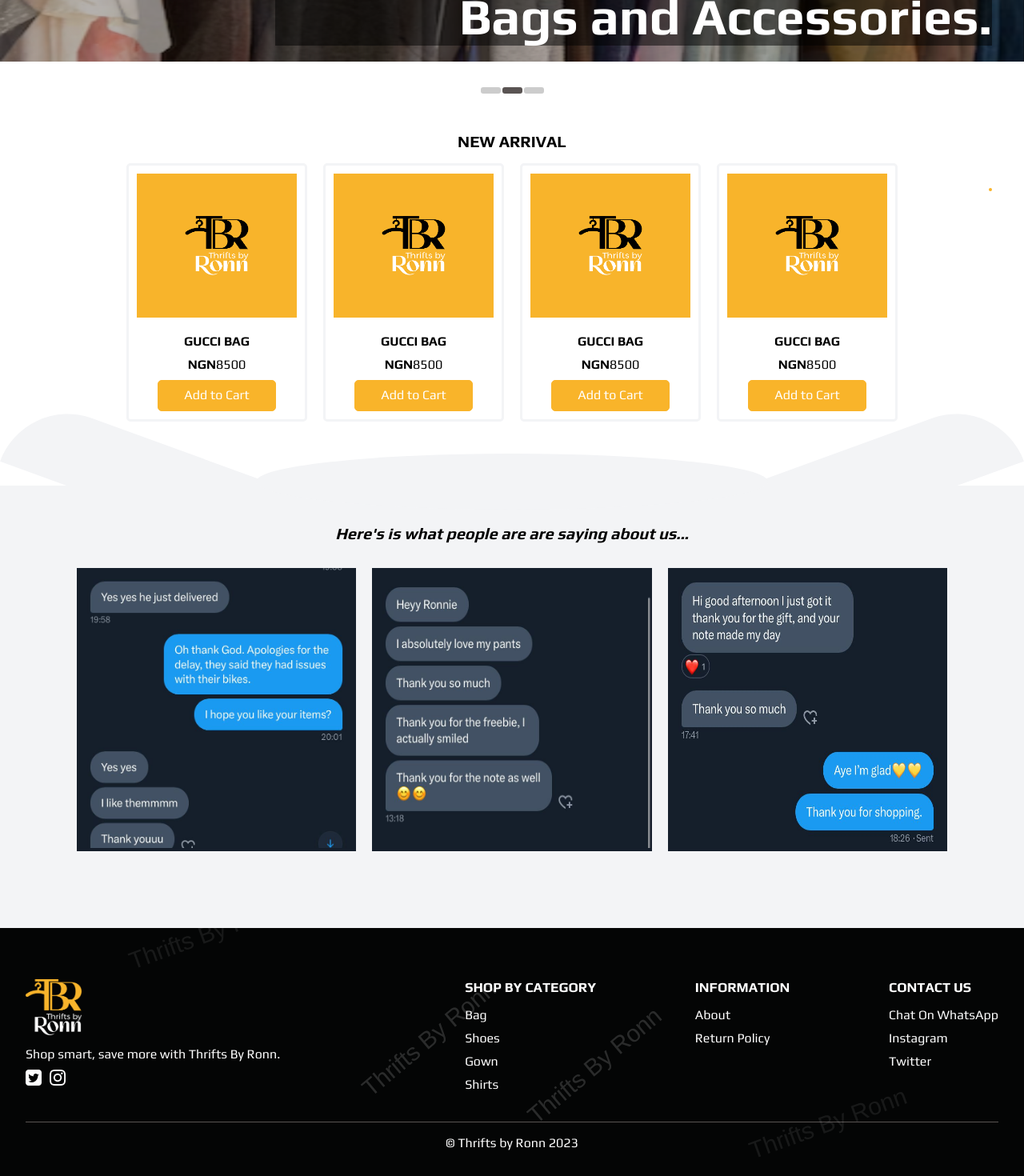
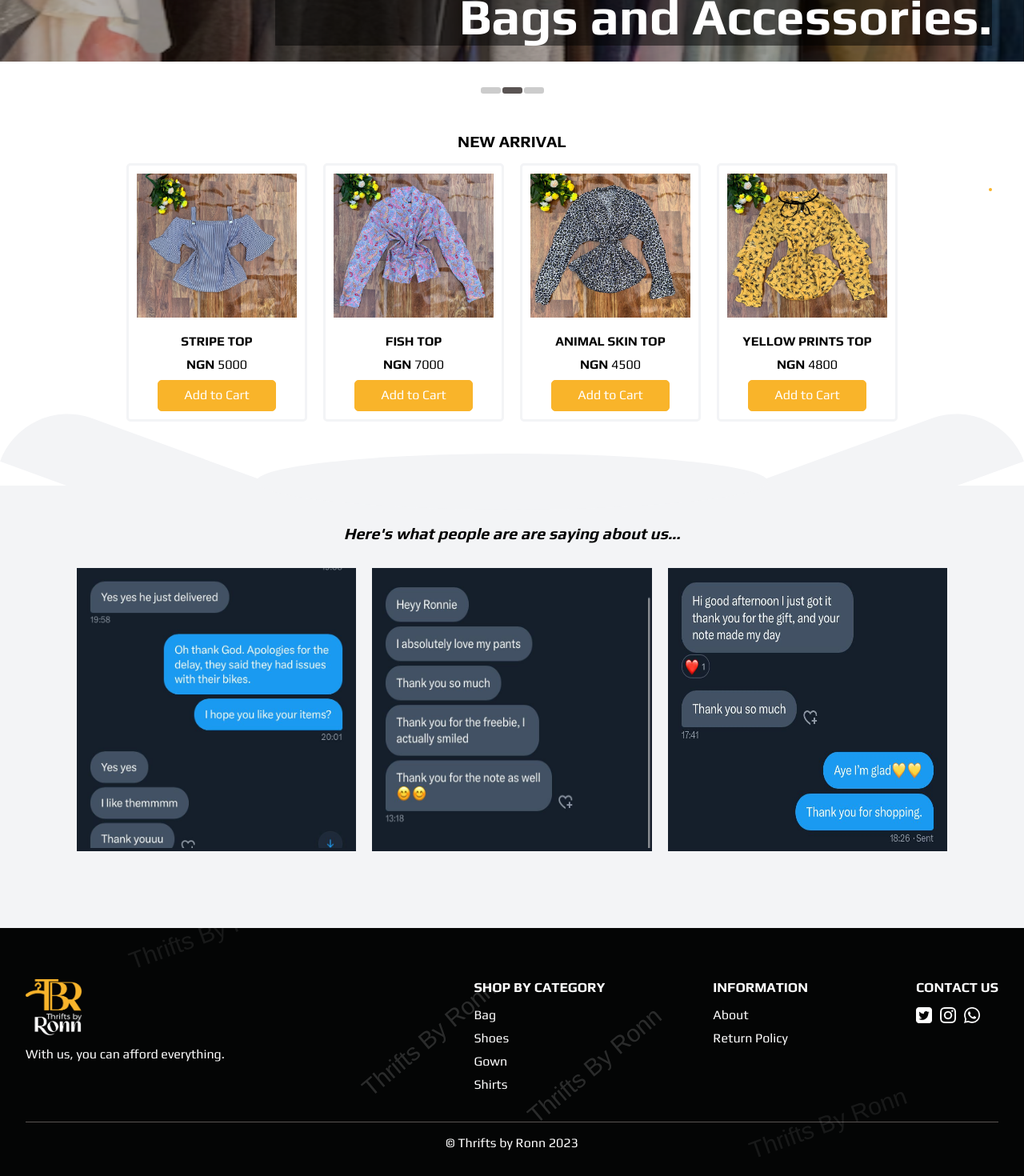
Before and after one commit to TonniPaul/tbr, a Next.js app: page / in a window 1280 px wide. Shown: the part 521-1991 px from the top of the page at 80% size. Built offline with nearby package versions, Linux system fonts and the light colour scheme; a web font is replaced by a local one.

Commit message:
fix : Typo Error fix, Used Actual Product Image, footer links refactoring

```diff
--- a/components/Cards/ProductCard/ProductCard.tsx
+++ b/components/Cards/ProductCard/ProductCard.tsx
@@ -5,25 +5,19 @@
   ProductPriceStyle,
   ProductTitleStyle,
 } from "./productCard.styles";
-import productImage from "../../../public/assets/Logo-yello.png";
 import { ActionButtonStyle, BoldText } from "@/styles/globals.styles";
+import { ProductCardProps } from "@/interface/ProductCardProps";
 
-const ProductCard = () => {
+const ProductCard = ({ image, title, price }: ProductCardProps) => {
   return (
     <div>
       <ProductCardContainerStyle>
         <ProductCardImageContainer>
-          <Image
-            src={productImage}
-            alt="product-image"
-            width={250}
-            height={250}
-          />
+          <Image src={image} alt={`${title} image`} width={250} height={250} />
         </ProductCardImageContainer>
-        <ProductTitleStyle> GUCCI BAG</ProductTitleStyle>
+        <ProductTitleStyle>{title} </ProductTitleStyle>
         <ProductPriceStyle>
-          <BoldText>NGN</BoldText>
-          8500
+          <BoldText>NGN</BoldText> {price}
         </ProductPriceStyle>
         <ActionButtonStyle>Add to Cart</ActionButtonStyle>
       </ProductCardContainerStyle>
--- a/components/Cards/ProductSectionsCard/ProductSectionsCard.tsx
+++ b/components/Cards/ProductSectionsCard/ProductSectionsCard.tsx
@@ -1,15 +1,34 @@
 import { SectionHeaderText } from "@/styles/globals.styles";
 import ProductCard from "../ProductCard/ProductCard";
 import { SectionCardStyle } from "./productSection.styles";
+
+interface ProductSectionProps {}
+
 const ProductSectionsCard = () => {
   return (
     <SectionCardStyle>
       <SectionHeaderText>NEW ARRIVAL</SectionHeaderText>
       <div>
-        <ProductCard />
-        <ProductCard />
-        <ProductCard />
-        <ProductCard />
+        <ProductCard
+          image={"/assets/product1.jpg"}
+          title={"Stripe Top"}
+          price={5000}
+        />
+        <ProductCard
+          image={"/assets/product2.jpg"}
+          title={"Fish Top"}
+          price={7000}
+        />
+        <ProductCard
+          image={"/assets/product3.jpg"}
+          title={"Animal Skin Top"}
+          price={4500}
+        />
+        <ProductCard
+          image={"/assets/product4.jpg"}
+          title={"Yellow Prints Top"}
+          price={4800}
+        />
       </div>
     </SectionCardStyle>
   );
--- a/components/Cards/Subtotal/SubTotal.tsx
+++ b/components/Cards/Subtotal/SubTotal.tsx
@@ -4,7 +4,7 @@
 
 const SubTotal = () => {
   const [itemCount, swtItemCOunt] = useState<number>(2);
-  const amount = 14999;
+  const amount = 4800 + 4500;
   const discount = (amount / 100) * 5;
 
   return (
--- a/components/FeedBackSection/FeedBackSection.tsx
+++ b/components/FeedBackSection/FeedBackSection.tsx
@@ -7,7 +7,7 @@
   return (
     <TestimonyContainer>
       <SectionHeaderText>
-        {"Here's is what people are are saying about us..."}
+        {"Here's what people are are saying about us..."}
       </SectionHeaderText>
       <div>
         <div>
--- a/components/Footer/Footer.tsx
+++ b/components/Footer/Footer.tsx
@@ -14,8 +14,26 @@
       <div>
         <TBRDataSection>
           <Image src="/assets/logo.png" alt="tbr-logo" width={70} height={70} />
-          <p>Shop smart, save more with Thrifts By Ronn.</p>
-
+          <p>With us, you can afford everything.</p>
+        </TBRDataSection>
+        <FooterSections>
+          <p>Shop by category</p>
+          <div>
+            <a href="#">Bag</a>
+            <a href="#">Shoes</a>
+            <a href="#">Gown</a>
+            <a href="#">Shirts</a>
+          </div>
+        </FooterSections>
+        <FooterSections>
+          <p>Information</p>
+          <div>
+            <Link href="/about">About</Link>
+            <Link href="/contact">Return Policy</Link>
+          </div>
+        </FooterSections>
+        <FooterSections>
+          <p>Contact Us</p>
           <SocialLinksContainer>
             <a href="https://twitter.com/thriftsbyronn">
               <div>
@@ -35,33 +53,15 @@
                 height={20}
               />
             </a>
+            <a href="https://wa.link/uvusr4">
+              <Image
+                src="/assets/whatsapp1.png"
+                alt="twitter-logo"
+                width={20}
+                height={20}
+              />
+            </a>
           </SocialLinksContainer>
-        </TBRDataSection>
-        <FooterSections>
-          <p>Shop by category</p>
-          <div>
-            <a href="#">Bag</a>
-            <a href="#">Shoes</a>
-            <a href="#">Gown</a>
-            <a href="#">Shirts</a>
-          </div>
-        </FooterSections>
-        <FooterSections>
-          <p>Information</p>
-          <div>
-            <Link href="/about">About</Link>
-            <Link href="/contact">Return Policy</Link>
-          </div>
-        </FooterSections>
-        <FooterSections>
-          <p>Contact Us</p>
-          <div>
-            <a href="#">Chat on WhatsApp</a>
-            <a href="https://instagram.com/thriftsbyronn?igshid=NTc4MTIwNjQ2YQ==">
-              Instagram
-            </a>
-            <a href="https://twitter.com/thriftsbyronn">Twitter</a>
-          </div>
         </FooterSections>
       </div>
       <CopyRightSection>
--- a/components/Loader/Loader.tsx
+++ b/components/Loader/Loader.tsx
@@ -8,7 +8,7 @@
         <InfiniteRotate>
           <Image src="/assets/tbr-sm.png" alt="logo" width={100} height={100} />
         </InfiniteRotate>
-        <p>Shop smart, save more with Thrifts By Ronn.</p>
+        <p>With us, you can afford everything</p>
       </div>
     </LoaderContainer>
   );
--- /dev/null
+++ b/interface/ProductCardProps.ts
@@ -0,0 +1,5 @@
+export interface ProductCardProps {
+  image: string;
+  title: string;
+  price: number;
+}
--- a/styles/app.styles.ts
+++ b/styles/app.styles.ts
@@ -41,7 +41,7 @@
   overflow-y: scroll;
 
   &::-webkit-scrollbar {
-    width: 7px;
+    width: 1px;
   }
 
   &::-webkit-scrollbar-track {
```
Also changed, not shown: pages/cart.tsx (+6 -6 lines), public/json/products.json (+6 -6 lines), public/assets/whatsapp1.png (added).
